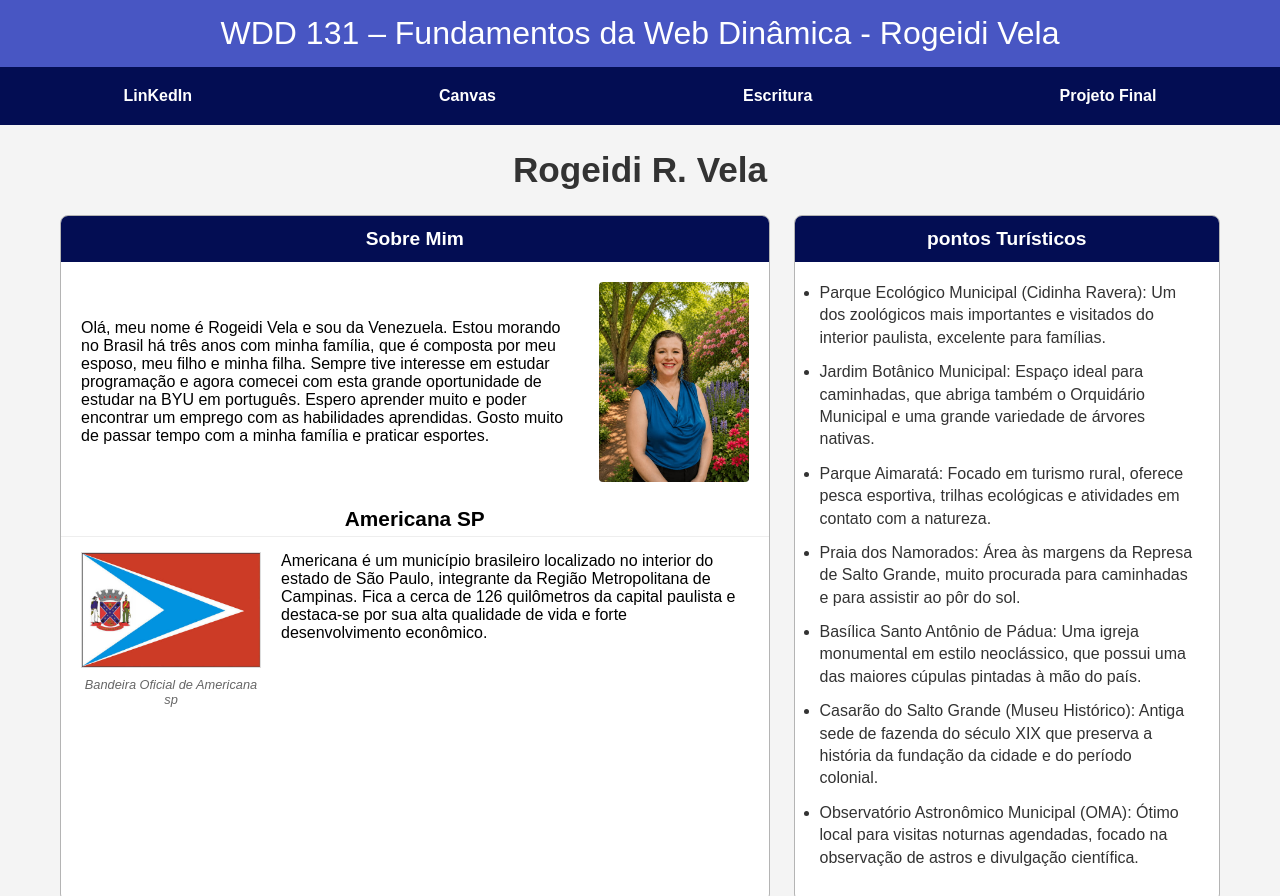
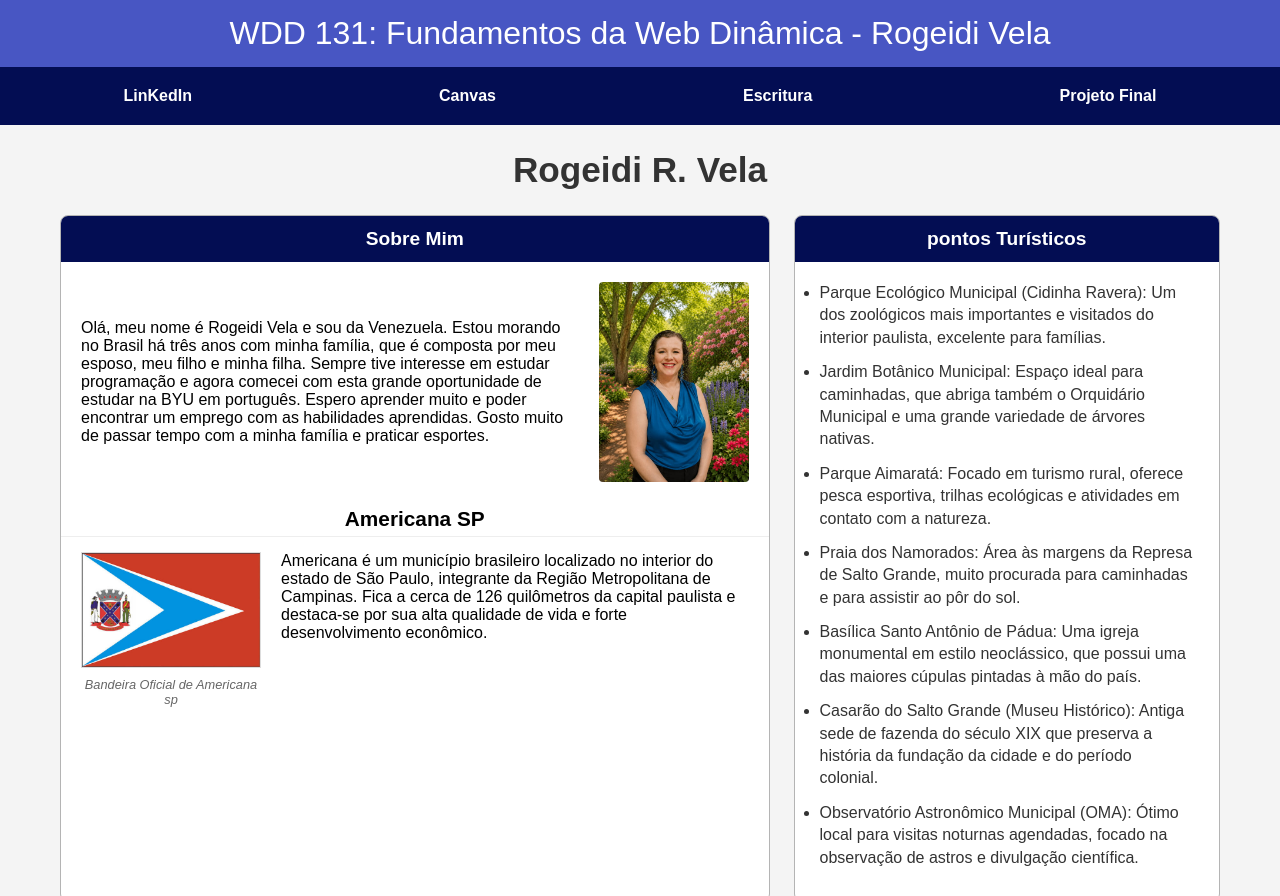
Before and after one commit to Rogeidi/wdd131, a plain HTML site: page index.html in a window 1280 px wide. Shown: the top 896 px of the page. Drawn offline with Linux system fonts and the light colour scheme.

Commit message:
pagina-inicial

```diff
--- a/index.html
+++ b/index.html
@@ -3,8 +3,8 @@
 <head>
     <meta charset="UTF-8">
     <meta name="viewport" content="width=device-width, initial-scale=1.0">
-    <title>WDD 131 – Fundamentos da Web Dinâmica - Rogeidi Vela</title>
-    <meta name="description" content="WDD 131 – Fundamentos da Web Dinâmica - Rogeidi Vela - Pagina inicial do curso">
+    <title>WDD,131,Fundamentos da Web Dinâmica,Rogeidi Vela</title>
+    <meta name="description" content="WDD 131 – Fundamentos da Web Dinâmica - Rogeidi Vela - Pagina inicial do curso, informação sobre a cidade de Americana PS, pontos turísticos e informações sobre a autora da página.">
     <meta name="author" content="Rogeidi Vela">
     <link rel="stylesheet" href="estilos/base.css">
 
@@ -15,14 +15,15 @@
 </head>
 <body>
     <header>
-        <h1 class="title">WDD 131 – Fundamentos da Web Dinâmica - Rogeidi Vela</h1>
+        <h1 class="title">
+            <span id="course-title">WDD 131: Fundamentos da Web Dinâmica</span> - Rogeidi Vela
+        </h1>
         <nav class="container">
-        <a href="https://www.linkedin.com/in/rogeidi-r-vela-de-sierra-280049397" target="_blank">LinKedIn</a>
-        <a href="https://byupw.instructure.com/">Canvas</a>
-        <a href="https://www.churchofjesuschrist.org/study/scriptures/bofm/alma/37?lang=por">Escritura</a>
-        <a href="#">Projeto Final</a>
+            <a href="https://www.linkedin.com/in/rogeidi-r-vela-de-sierra-280049397" target="_blank">LinKedIn</a>
+            <a href="https://byupw.instructure.com/">Canvas</a>
+            <a href="https://www.churchofjesuschrist.org/study/scriptures/bofm/alma/37?lang=por">Escritura</a>
+            <a href="#">Projeto Final</a>
         </nav>
-
     </header>
     <main>
         <h1>Rogeidi R. Vela</h1>
```
